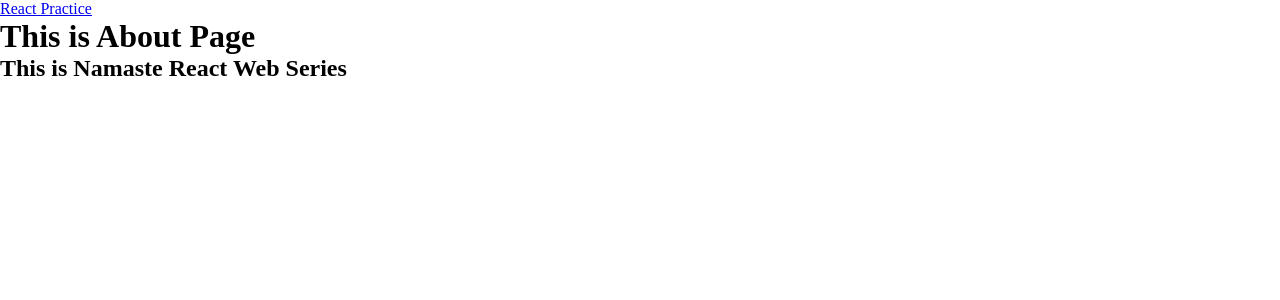
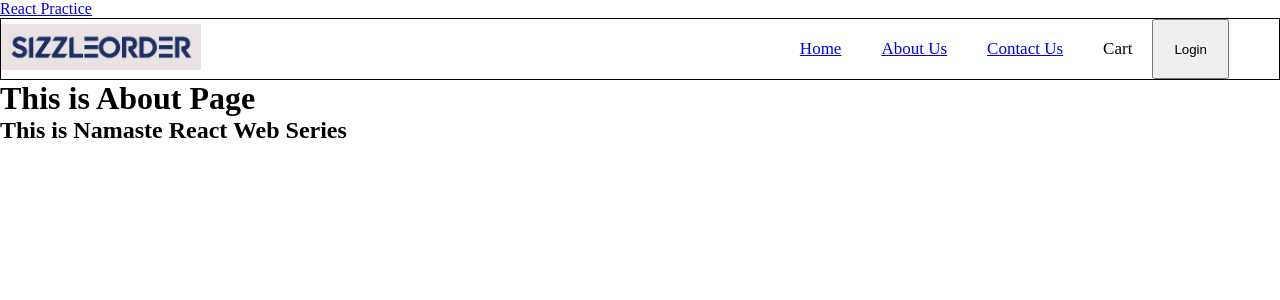
Before and after one commit to ppremraj697/Namaste-React, a React (Vite) app: page /about in a window 1280 px wide. Shown: the top 300 px of the page. Built offline with nearby package versions, Linux system fonts and the light colour scheme.

Commit message:
Implemented children routes in app

```diff
--- a/src/App.js
+++ b/src/App.js
@@ -1,26 +1,29 @@
-import React from "react"
-import ReactDOM from "react-dom/client"
-import Header from "./components/Header"
-import Body from "./components/Body"
-import About from "./components/About"
-import { createBrowserRouter, RouterProvider } from "react-router-dom"
-import Contact from "./components/Contact"
-import Error from "./components/Error"
+import React from "react";
+import ReactDOM from "react-dom/client";
+import Header from "./components/Header";
+import Body from "./components/Body";
+import About from "./components/About";
+import { createBrowserRouter, RouterProvider, Outlet } from "react-router-dom";
+import Contact from "./components/Contact";
+import Error from "./components/Error";
 
 const AppLayout = () => {
   return (
     <div className="app">
       <Header />
-            <Body />
+      <Outlet />
     </div>
-    )
-}
+  );
+};
 
 const appRouter = createBrowserRouter([
   {
     path: "/",
     element: <AppLayout />,
-        errorElement:<Error />,
+    children: [
+      {
+        path: "/",
+        element: <Body />,
       },
       {
         path: "/about",
@@ -28,10 +31,13 @@
       },
       {
         path: "/contact",
-        element: <Contact />
-    }
-])
+        element: <Contact />,
+      },
+    ],
+    errorElement: <Error />,
+  },
+]);
 
-const root = ReactDOM.createRoot(document.getElementById("root"))
+const root = ReactDOM.createRoot(document.getElementById("root"));
 
-root.render(<RouterProvider router={appRouter} />)
+root.render(<RouterProvider router={appRouter} />);
--- a/src/components/Error.js
+++ b/src/components/Error.js
@@ -1,14 +1,17 @@
 import { useRouteError } from "react-router-dom";
 
-const Error = () =>{
+const Error = () => {
   const error = useRouteError();
   // console.log(error);
-    return(
+  return (
     <div>
       <h1>Oops!!!</h1>
       <h2>Something went wrong!!</h2>
+      <h3>
+        {error.status} : {error.statusText}
+      </h3>
     </div>
-    )
-}
+  );
+};
 
 export default Error;
--- a/src/components/Header.js
+++ b/src/components/Header.js
@@ -1,8 +1,8 @@
-import dummyImg from "../../images/logo.png"
+import dummyImg from "../../images/logo.png";
 import { useState } from "react";
+import { Link } from "react-router-dom";
 
 const Header = () => {
-
   const [btnName, setBtnName] = useState("Login");
   console.log("Header Render");
 
@@ -13,20 +13,29 @@
       </div>
       <div className="nav-items">
         <ul>
-                    <li>Home</li>
-                    <li>About Us</li>
-                    <li>Contact Us</li>
+          <li>
+            <Link to="/">Home</Link>
+          </li>
+          <li>
+            <Link to="/about">About Us</Link>
+          </li>
+          <li>
+            <Link to="/contact">Contact Us</Link>
+          </li>
           <li>Cart</li>
           <button
             className="login-btn"
             onClick={() => {
               //Ternary Operator Syntax
               btnName === "Login" ? setBtnName("Logout") : setBtnName("Login");
-                        }}>{btnName}</button>
+            }}
+          >
+            {btnName}
+          </button>
         </ul>
       </div>
     </div>
-    )
-}
+  );
+};
 
 export default Header;
```
Lines whose indentation alone changed are shown as unchanged.
